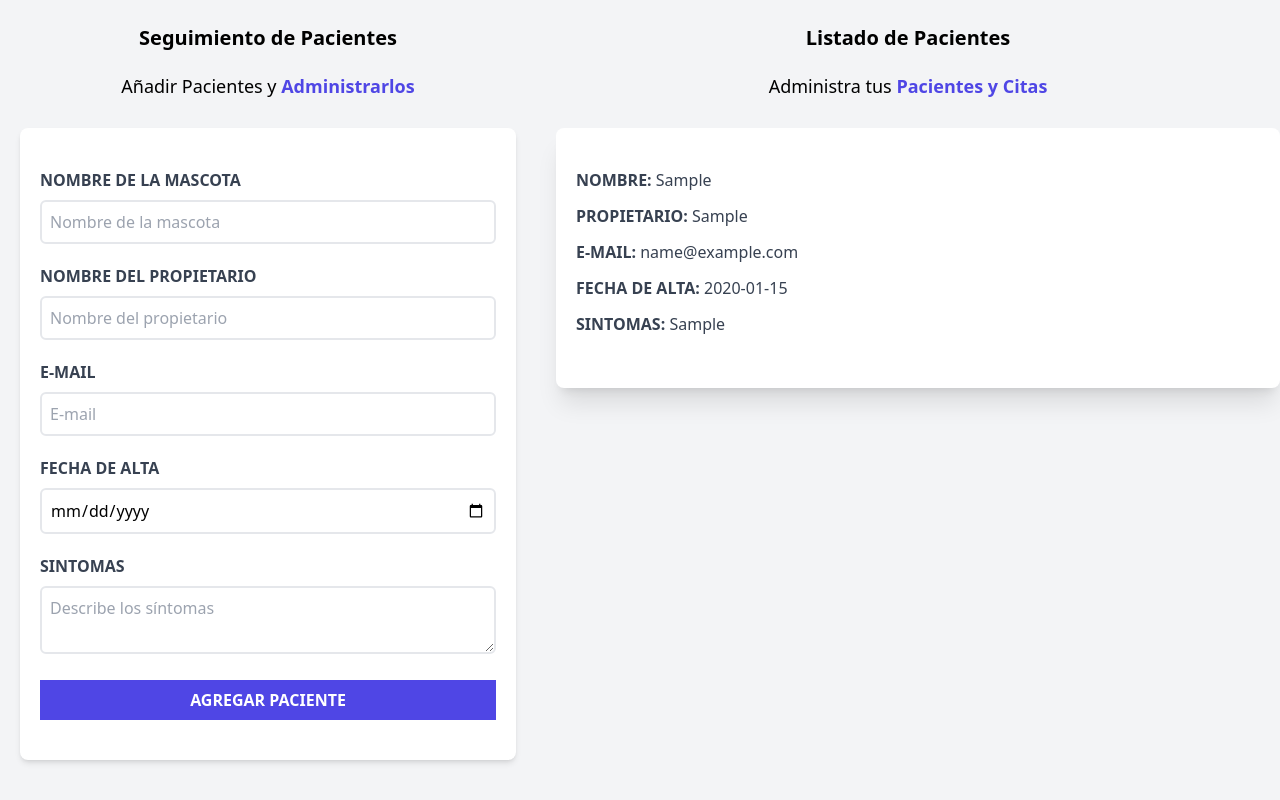
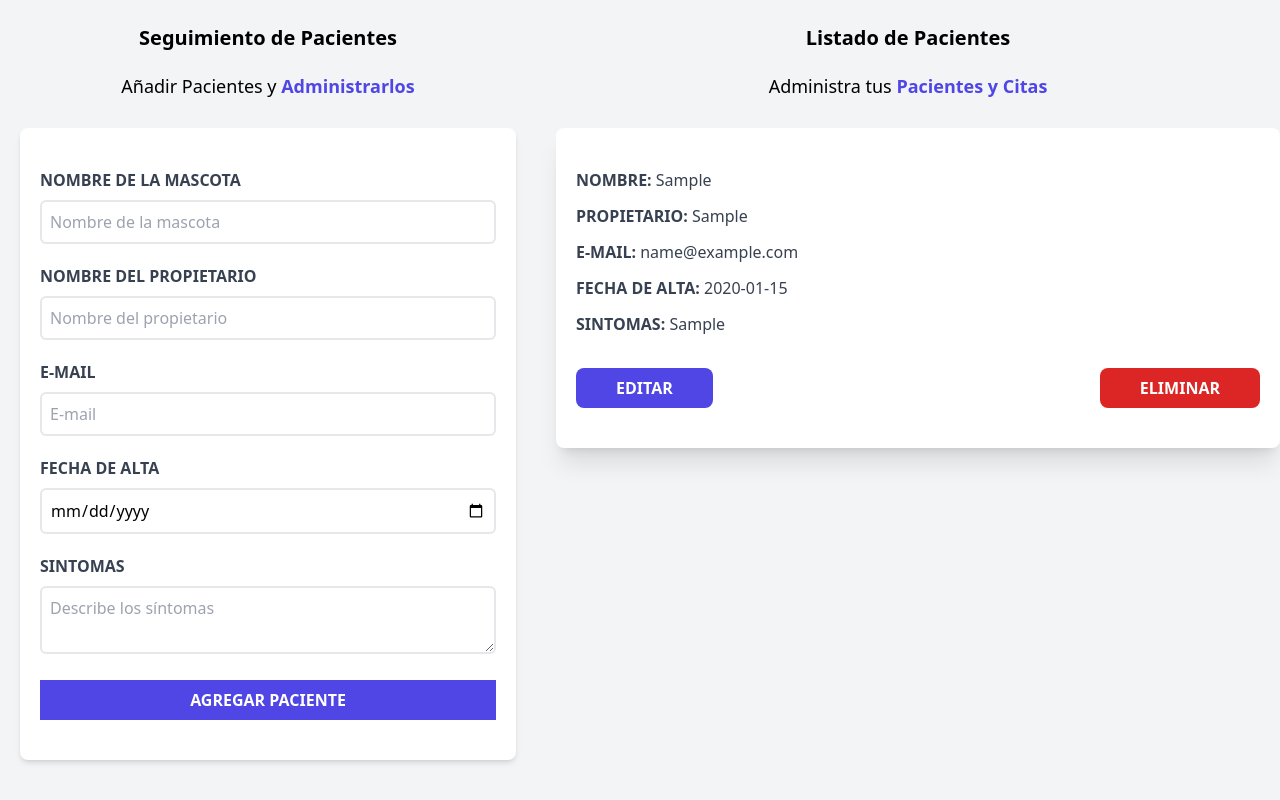
Before and after one commit to sansauc/Seguimiento-Pacientes-Veterinaria, a React (Vite) app: page / in a window 1280 px wide. Both pictures are taken after typing "Sample", "Sample", "name@example.com", "2020-01-15", "Sample" into the empty fields and a click on the input "Agregar Paciente". Shown: the part 200-1000 px from the top of the page. Built offline with nearby package versions, Linux system fonts and the light colour scheme.

Commit message:
Se agregaron los bttn Editar y Eliminar

```diff
--- a/src/App.jsx
+++ b/src/App.jsx
@@ -1,11 +1,12 @@
-import { useState } from "react"
+import { useState, useEffect } from "react"
 import Header from "./components/Header"
 import Formulario from "./components/Formulario"
 import ListadoPacientes from "./components/ListadoPacientes"
 
 function App() {
 
-  const [pacientes, setPacientes] = useState([]); /*Defino un state para los paciente, que inicializa como un vector*/
+  const [pacientes, setPacientes] = useState([]); /*Defino un state para los pacientes, que inicializa como un vector*/
+  const [paciente, setPaciente] = useState({}); /* Defino un state para un paciente, que inicialiaza como un objeto*/
 
   return (
 
@@ -19,14 +20,16 @@ function App() {
 
           pacientes={pacientes}
           setPacientes={setPacientes}
+          paciente={paciente}
 
-        /> {/*Paso los props pacientes y setPacientes al componente Formulario para ir cargando pacientes */}
+        /> {/*Paso los props pacientes y setPacientes al componente Formulario para ir cargando pacientes, tambien paso solo el paciente para que se cargue el formulario con los datos a modificar si el user presiona editar */}
 
         <ListadoPacientes
 
           pacientes={pacientes}
+          setPaciente={setPaciente}
 
-        /> {/* Paso loos pacientes al listado para poder mostrarlos */}
+        /> {/* Paso los pacientes al listado para poder mostrarlos, tambien paso la funcion setPaciente para que esta llegue al componente Paciente */}
 
       </div>
     </div>
--- a/src/components/Formulario.jsx
+++ b/src/components/Formulario.jsx
@@ -1,7 +1,7 @@
 import {useState, useEffect} from "react"; {/* Importamos los hooks */}
 import Error from "./Error";
 
-const Formulario = ({pacientes, setPacientes}) => {
+const Formulario = ({pacientes, setPacientes, paciente}) => {
 
   const [nombre, setNombre] = useState(''); {/*Aca declaro el hooks useState */}
   const [propietario, setPropietario] = useState('');
@@ -10,6 +10,19 @@ const Formulario = ({pacientes, setPacientes}) => {
   const [sintoma, setSintoma] = useState('');
 
   const [error, setError] = useState(false); {/* Para controlar los errores */}
+
+  useEffect ( () => {
+
+    if (Object.keys(paciente).length > 0){ //Object.keys pregunta si un objeto esta cargado o no
+      setNombre(paciente.nombre);
+      setPropietario(paciente.propietario);
+      setEmail(paciente.email);
+      setFechaAlta(paciente.fechaAlta);
+      setSintoma(paciente.sintoma);
+    }//cargo los inputs con los valores del objeto a editar
+
+  }, [paciente]);
+
 
 
   const reiniciarFormulario = () =>{
@@ -166,7 +179,7 @@ const Formulario = ({pacientes, setPacientes}) => {
         <input
           type="submit"
           className="mt-5 bg-indigo-600 w-full p-2 text-white uppercase font-bold hover:bg-indigo-700"
-          value="Agregar Paciente"
+          value={ paciente.id ? "Editar Paciente" : "Agregar Paciente"}
         /> {/* value:cambia el nombre que se muestra en el bttn, hover:cambiar el color del bttn una vez que paso por encima*/}
 
       </form>
--- a/src/components/ListadoPacientes.jsx
+++ b/src/components/ListadoPacientes.jsx
@@ -1,6 +1,7 @@
+import { useEffect } from "react";
 import Paciente from "./Paciente";
 
-const ListadoPacientes = ({ pacientes }) => { //extraigo los pacientes que le paso con el props
+const ListadoPacientes = ({ pacientes, setPaciente }) => { //extraigo los pacientes que le paso con el props, tambien recibo el setPaciente para pasarle al comp Paciente
 
 
   return (
@@ -29,6 +30,7 @@ const ListadoPacientes = ({ pacientes }) => { //extraigo los pacientes que le pa
 
                 key={paciente.id} //Siempre que se use un map, hay que pasar un key que seria el indice creado cuando se genera un objeto
                 paciente={paciente}
+                setPaciente={setPaciente}
 
               /> /* Importamos el compomente pasando como props al paciente, agrega uno por cada paciente se haya cargado */
             )}
--- a/src/components/Paciente.jsx
+++ b/src/components/Paciente.jsx
@@ -1,7 +1,7 @@
 
-const Paciente = ({paciente}) => {
+const Paciente = ({ paciente, setPaciente }) => {
 
-    const {nombre, propietario, email, fechaAlta, sintoma} = paciente
+    const { nombre, propietario, email, fechaAlta, sintoma } = paciente
 
     return (
         <div className="bg-white mt-7 ml-5 px-5 py-10 rounded-lg shadow-xl">
@@ -41,6 +41,23 @@ const Paciente = ({paciente}) => {
                 </span>
             </p>
 
+
+            <div className="flex justify-between">
+                <input
+                    type="submit"
+                    className="mt-5 bg-indigo-600  py-2 px-10 text-white uppercase font-bold hover:bg-indigo-700 rounded-lg"
+                    value="Editar"
+                    onClick={() => setPaciente(paciente)}
+                /> {/* value:cambia el nombre que se muestra en el bttn, hover:cambiar el color del bttn una vez que paso por encima, onClick= recupero el paciente con la funcion setPaciente que viene desde App.jsx*/}
+
+                <input
+                    type="submit"
+                    className="mt-5 bg-red-600  py-2 px-10 text-white uppercase font-bold hover:bg-red-700 rounded-lg"
+                    value="Eliminar"
+                />
+            </div>
+
+
         </div>
     )
 }
```
